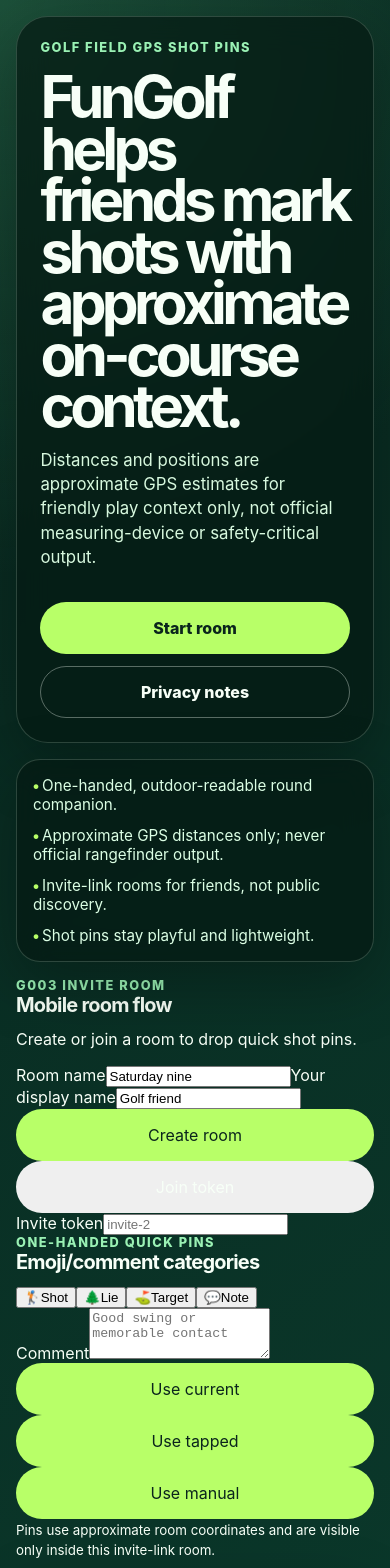
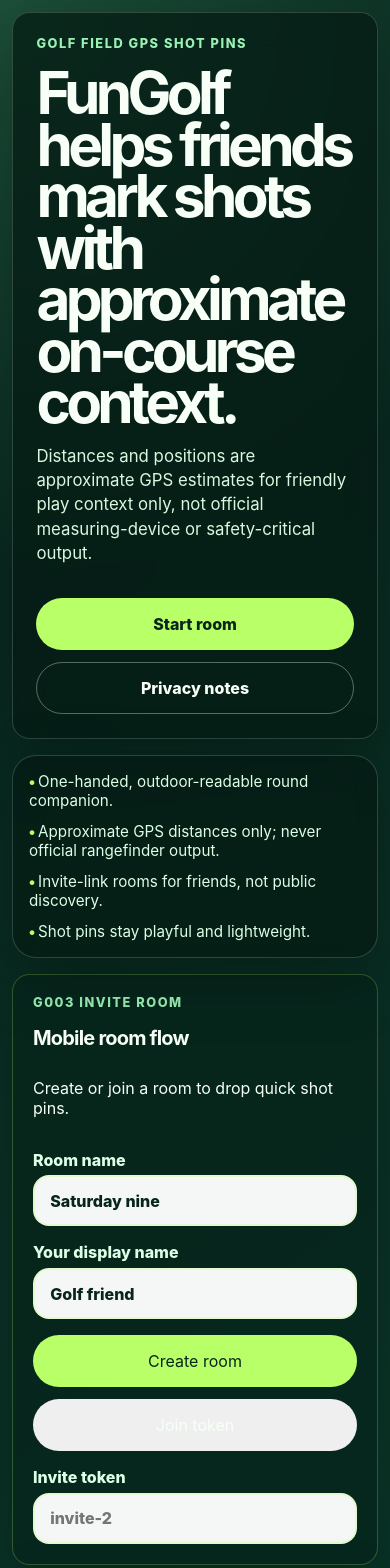
Before and after one commit to ys-laube/goodgolfform, a React (Vite) app: page / in a window 390 px wide. Shown: the top 1568 px of the page. Built offline with nearby package versions, Linux system fonts and the light colour scheme.

Commit message:
task: shot pins mobile ux styles

```diff
--- a/src/styles.css
+++ b/src/styles.css
@@ -281,3 +281,168 @@ h2 {
     grid-template-columns: repeat(2, 1fr);
   }
 }
+
+.room-flow,
+.room-card,
+.pin-card {
+  display: grid;
+  gap: 1rem;
+}
+
+.room-flow {
+  margin: 1rem 0;
+}
+
+.room-card,
+.pin-card {
+  border: 1px solid rgba(184, 255, 104, 0.24);
+  border-radius: 1.5rem;
+  background: rgba(6, 37, 28, 0.84);
+  padding: 1.25rem;
+  box-shadow: 0 1.25rem 4rem rgba(0, 0, 0, 0.22);
+}
+
+label {
+  display: grid;
+  gap: 0.35rem;
+  color: #dcffe5;
+  font-weight: 800;
+}
+
+input,
+textarea {
+  width: 100%;
+  min-height: 3.2rem;
+  border: 2px solid rgba(184, 255, 104, 0.28);
+  border-radius: 1rem;
+  background: rgba(255, 255, 255, 0.96);
+  color: #08251d;
+  font: inherit;
+  font-size: 1rem;
+  padding: 0.8rem 0.95rem;
+}
+
+textarea {
+  resize: vertical;
+}
+
+button:disabled {
+  cursor: not-allowed;
+  filter: grayscale(0.7);
+  opacity: 0.5;
+}
+
+.split-actions,
+.quick-actions,
+.category-grid,
+.manual-grid {
+  display: grid;
+  gap: 0.75rem;
+}
+
+.category-grid,
+.quick-actions,
+.manual-grid {
+  grid-template-columns: repeat(2, minmax(0, 1fr));
+}
+
+.category-pill {
+  min-height: 3.4rem;
+  border: 2px solid rgba(247, 255, 247, 0.24);
+  border-radius: 999px;
+  background: rgba(255, 255, 255, 0.1);
+  color: #f7fff7;
+  cursor: pointer;
+  font: inherit;
+  font-weight: 900;
+}
+
+.category-pill span {
+  margin-right: 0.4rem;
+}
+
+.category-pill.selected {
+  border-color: #b8ff68;
+  background: #b8ff68;
+  color: #0a251c;
+}
+
+.privacy-copy,
+.pin-list small {
+  color: #d4f4dc;
+  line-height: 1.5;
+}
+
+.target-button {
+  display: grid;
+  gap: 0.2rem;
+  width: 100%;
+  border: 0;
+  background: transparent;
+  color: inherit;
+  cursor: pointer;
+  font: inherit;
+  text-align: left;
+}
+
+.pin-list {
+  display: grid;
+  gap: 0.75rem;
+  margin: 0;
+  padding: 0;
+  list-style: none;
+}
+
+.pin-list li {
+  display: grid;
+  grid-template-columns: auto minmax(0, 1fr);
+  gap: 0.25rem 0.75rem;
+  border-radius: 1rem;
+  background: rgba(184, 255, 104, 0.12);
+  padding: 0.9rem;
+}
+
+.pin-list span {
+  grid-row: span 2;
+  font-size: 1.8rem;
+}
+
+.pin-list strong,
+.pin-list small {
+  min-width: 0;
+}
+
+@media (min-width: 42rem) {
+  .room-flow {
+    grid-template-columns: minmax(0, 0.9fr) minmax(0, 1.1fr);
+  }
+
+  .split-actions,
+  .quick-actions,
+  .category-grid,
+  .manual-grid {
+    grid-template-columns: repeat(2, minmax(0, 1fr));
+  }
+}
+
+@media (max-width: 30rem) {
+  .app-shell {
+    padding: 0.75rem;
+  }
+
+  .hero-card,
+  .room-card,
+  .pin-card,
+  .geo-panel,
+  .map-shell,
+  .detail-panel,
+  .info-card {
+    border-radius: 1.1rem;
+  }
+
+  .category-grid,
+  .quick-actions,
+  .manual-grid {
+    grid-template-columns: 1fr;
+  }
+}
```
